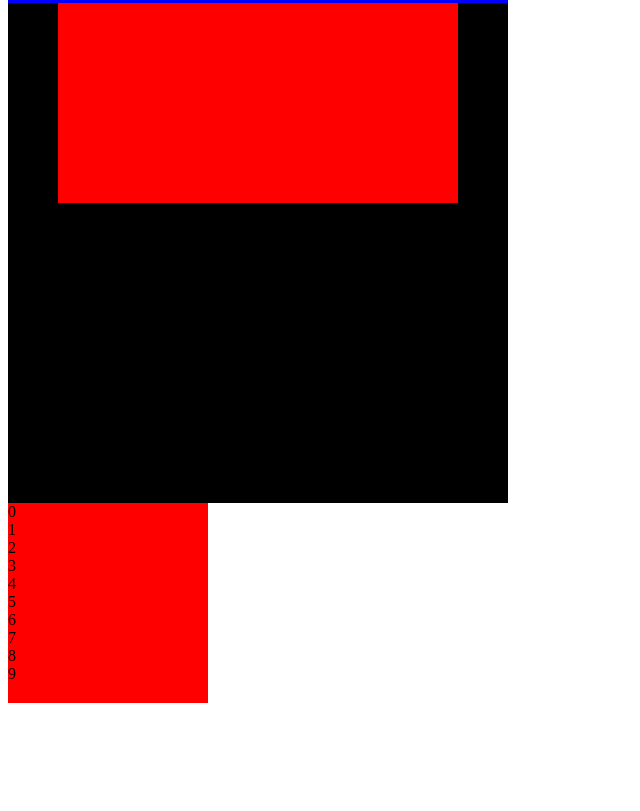
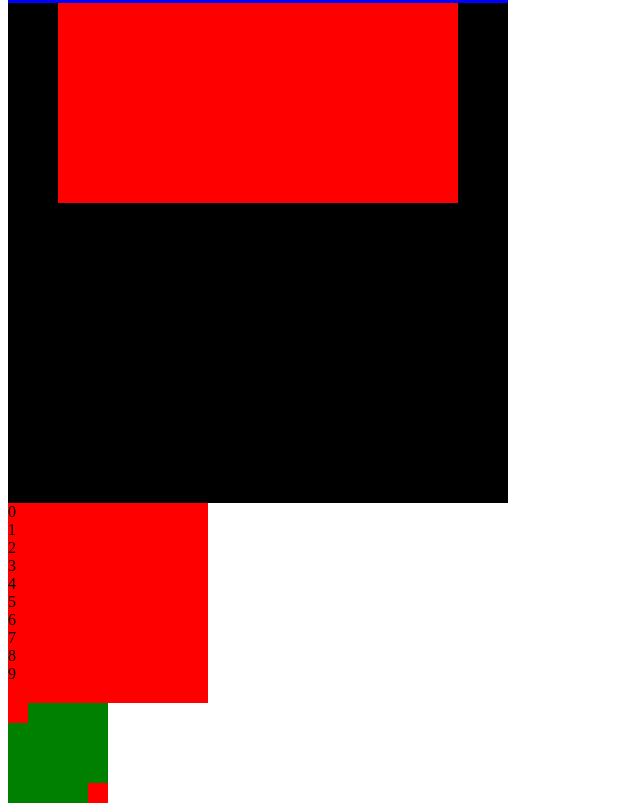
Before and after one commit to wakexiao/js-lib, a website built with webpack: page test.html in a window 1280 px wide. Shown: the part 547-1358 px from the top of the page, without its empty margins (0-640 px from the left). Before the commit the page ends 1258 px from the top, so only its background shows below. Built offline with nearby package versions, Linux system fonts and the light colour scheme.

```diff
--- a/src/index.ts
+++ b/src/index.ts
@@ -1,2 +1,2 @@
 // import './structure/reverseLinkList';
-import './js-lib/deepClone'
+import './js-lib/evnetBus'
--- a/test.html
+++ b/test.html
@@ -47,6 +47,21 @@
         height: 500px;
         background: #000;
       }
+      #flexbox{
+        width: 100px;
+        height: 100px;
+        background: green;
+        display: flex;
+        justify-content: space-between;
+      }
+      #flexbox div{
+        width: 20px;
+        height: 20px;
+        background: red;
+      }
+      #flexbox div:nth-child(2){
+        align-self: flex-end;
+      }
     </style>
   </head>
   <body>
@@ -59,6 +74,10 @@
       <div></div>
     </section>
     <div id="box"></div>
+    <div id="flexbox">
+      <div></div>
+      <div></div>
+    </div>
     <script>
       function myCall(context, ...args) {
         const self = context || window;
```
Also changed, not shown: NOTE.md (+2 -0 lines).
